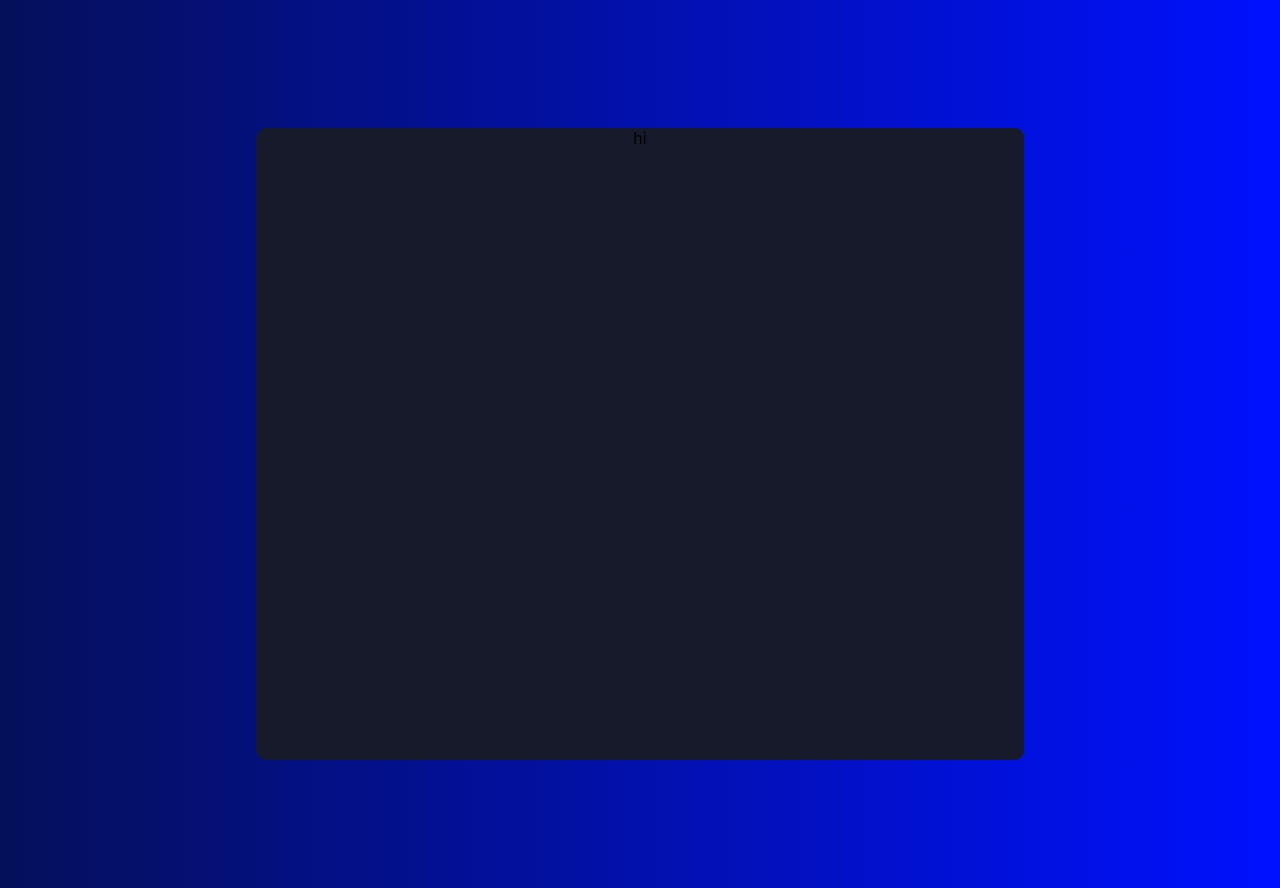
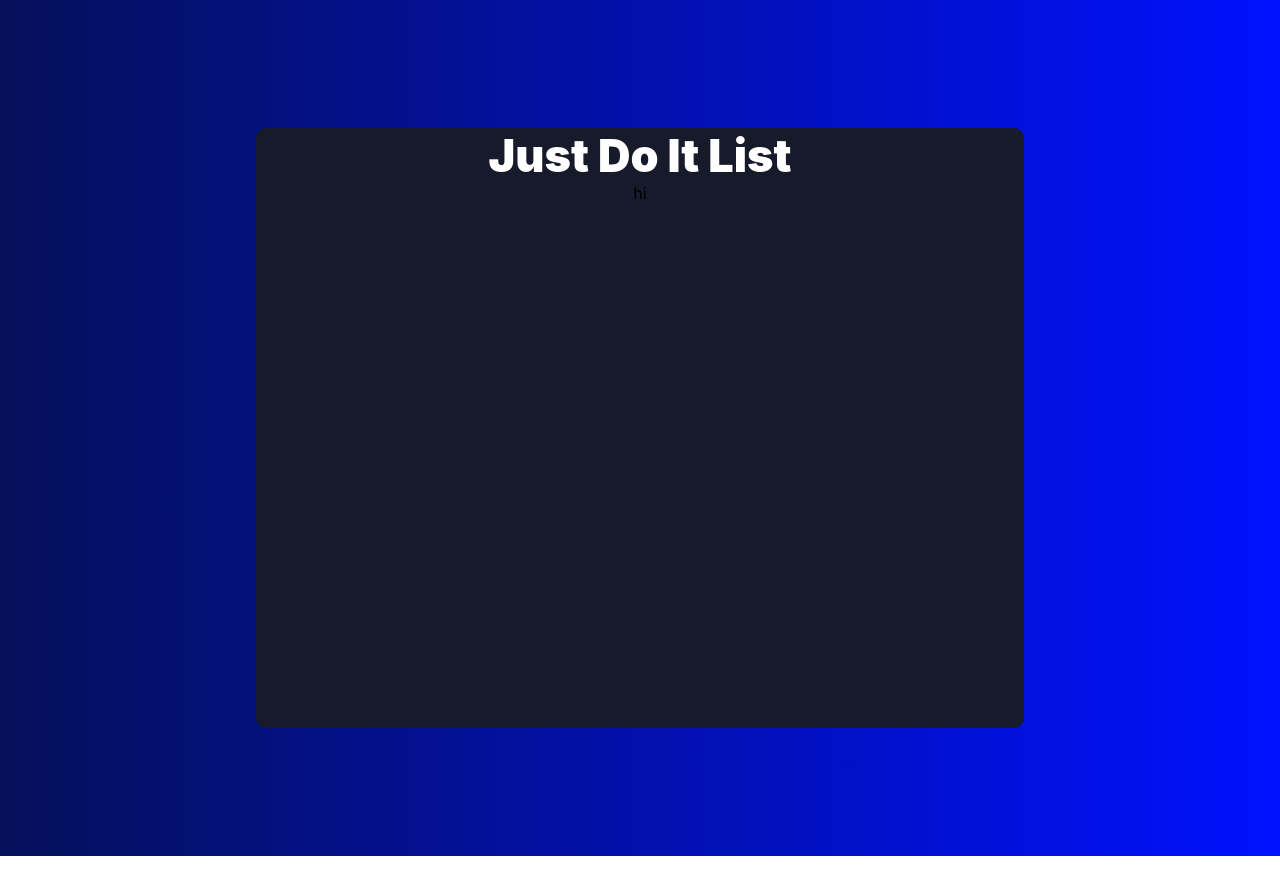
Before and after one commit to JubzCodes/Do-it, a React (Create React App) app: page / in a window 1280 px wide. After the commit the page ends 856 px from the top, so only its background shows below. Built offline with nearby package versions, Linux system fonts and the light colour scheme.

Commit message:
css for title

```diff
--- a/src/App.css
+++ b/src/App.css
@@ -1,4 +1,8 @@
-
+*{
+  box-sizing: border-box;
+  margin: 0;
+  padding: 0;
+}
 #root {
   padding-left: 20%;
   padding-right: 20%;
@@ -30,3 +34,8 @@ body {
   border-radius: 10px;
   padding-bottom: 32px;
 }
+
+.title {
+  color: white;
+  font-size: clamp(25px, 5vw, 45px);  font-weight: 900;
+}
--- a/src/App.js
+++ b/src/App.js
@@ -3,6 +3,7 @@ import './App.css';
 function App() {
   return (
     <div className="app">
+      <h1 className='title'>Just Do It List</h1>
       hi
     </div>
   );
```
